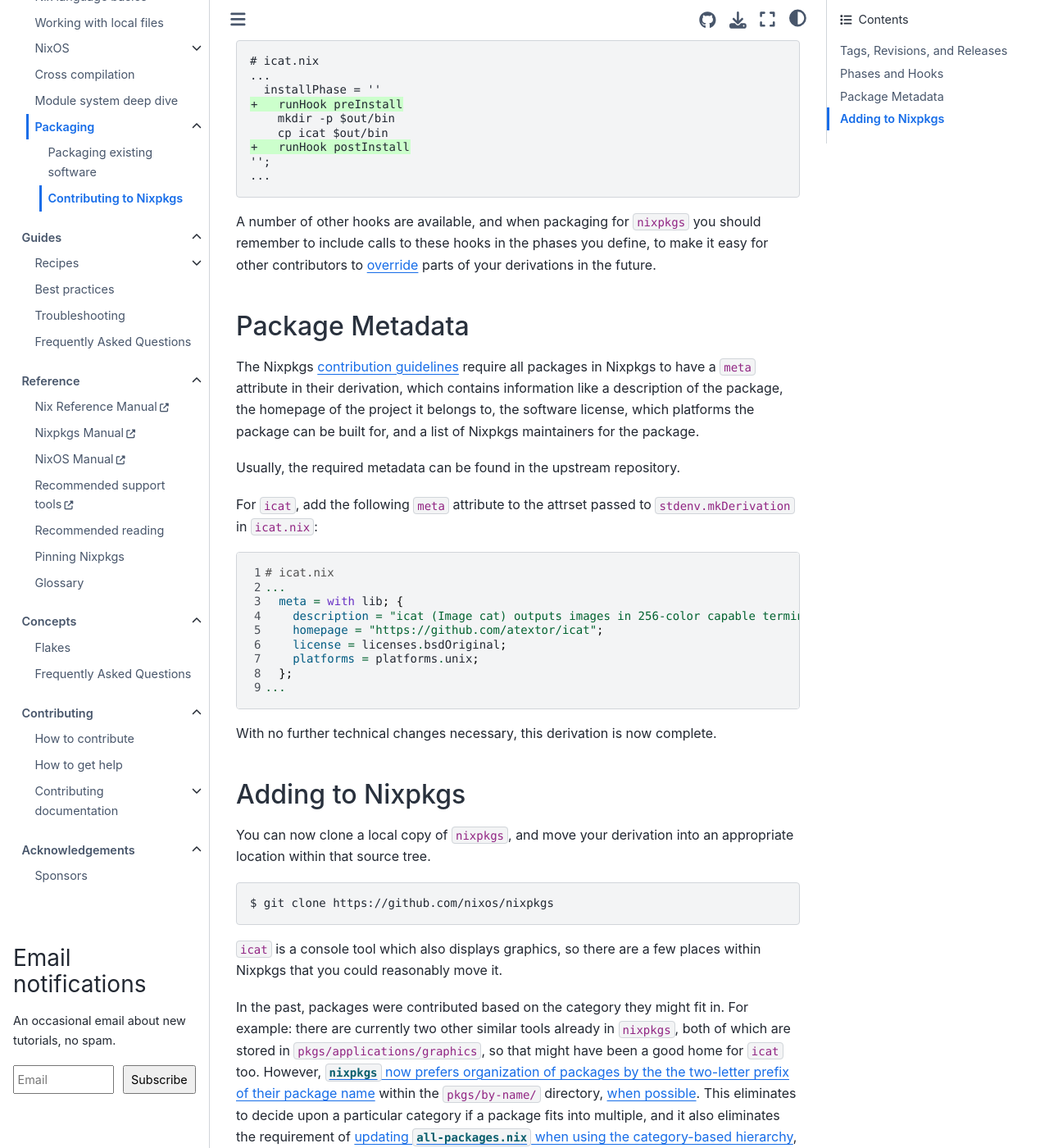
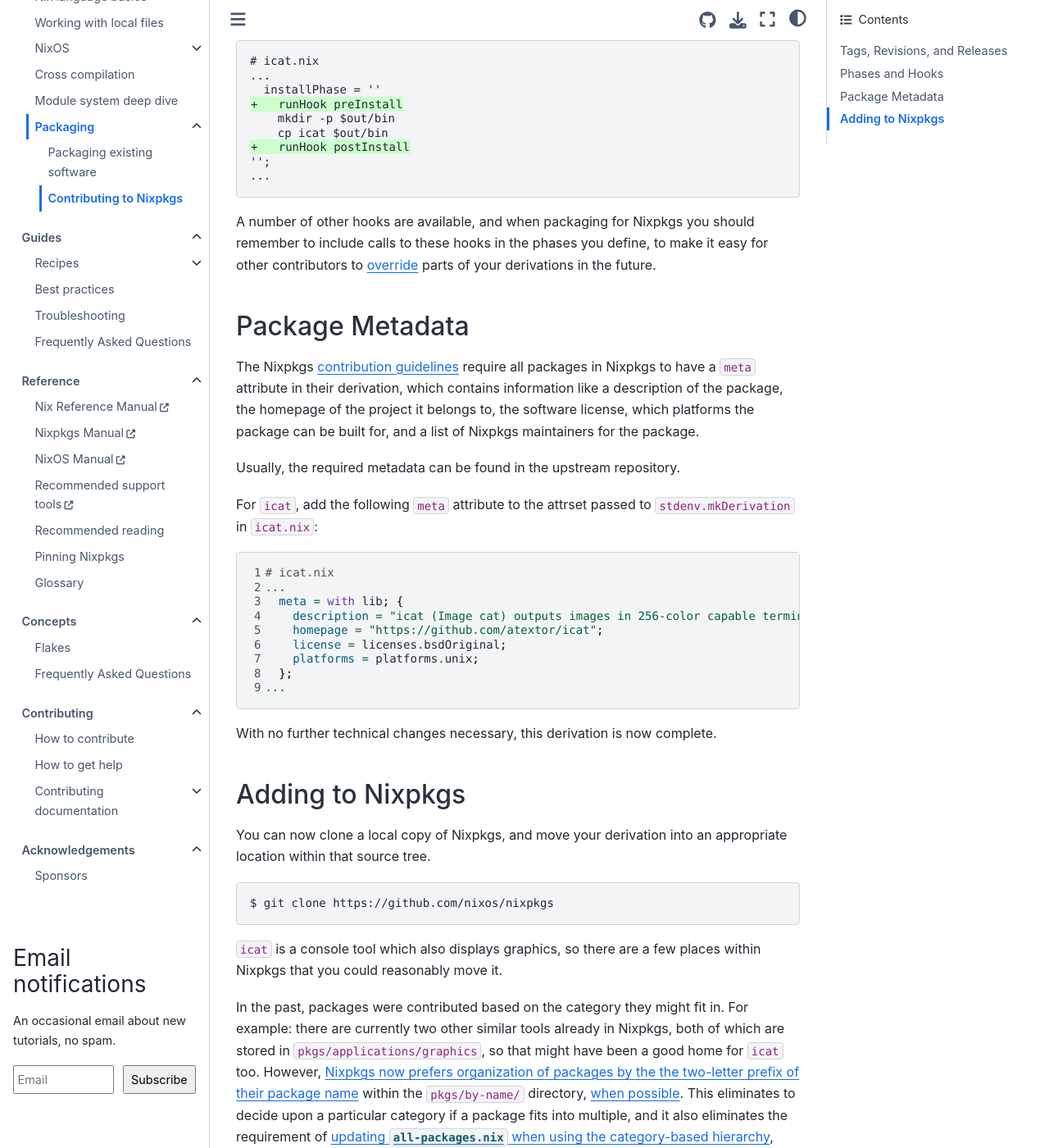
Before and after one commit to NixOS/nix.dev, a Sphinx documentation site: the page built from source/tutorials/packaging/contributing-to-nixpkgs.md, in a window 1280 px wide and 1400 px high, scrolled down 2370 px. Shown: the whole window at 82% size. Built offline with Sphinx 7.4.7 and the Sphinx Book theme 1.1.4, drawn with Linux system fonts in a browser that asks for light colours; some of the changed text lies outside the part shown.

````diff
--- a/source/tutorials/packaging/contributing-to-nixpkgs.md
+++ b/source/tutorials/packaging/contributing-to-nixpkgs.md
@@ -105,7 +105,7 @@ Finally, you used this new knowledge to update the `installPhase` of the `icat`
 ...
 ```
 
-A number of other hooks are available, and when packaging for `nixpkgs` you should remember to include calls to these hooks in the phases you define, to make it easy for other contributors to [override](https://nixos.org/manual/nixpkgs/stable/#chap-overrides) parts of your derivations in the future.
+A number of other hooks are available, and when packaging for Nixpkgs you should remember to include calls to these hooks in the phases you define, to make it easy for other contributors to [override](https://nixos.org/manual/nixpkgs/stable/#chap-overrides) parts of your derivations in the future.
 
 ## Package Metadata
 The Nixpkgs [contribution guidelines](https://nixos.org/manual/nixpkgs/stable/#part-contributing) require all packages in Nixpkgs to have a `meta` attribute in their derivation, which contains information like a description of the package, the homepage of the project it belongs to, the software license, which platforms the package can be built for, and a list of Nixpkgs maintainers for the package.
@@ -129,7 +129,7 @@ For `icat`, add the following `meta` attribute to the attrset passed to `stdenv.
 With no further technical changes necessary, this derivation is now complete.
 
 ## Adding to Nixpkgs
-You can now clone a local copy of `nixpkgs`, and move your derivation into an appropriate location within that source tree.
+You can now clone a local copy of Nixpkgs, and move your derivation into an appropriate location within that source tree.
 
 ```console
 $ git clone https://github.com/nixos/nixpkgs
@@ -137,7 +137,7 @@ $ git clone https://github.com/nixos/nixpkgs
 
 `icat` is a console tool which also displays graphics, so there are a few places within Nixpkgs that you could reasonably move it.
 
-In the past, packages were contributed based on the category they might fit in. For example: there are currently two other similar tools already in `nixpkgs`, both of which are stored in `pkgs/applications/graphics`, so that might have been a good home for `icat` too. However, [`nixpkgs` now prefers organization of packages by the the two-letter prefix of their package name](https://github.com/NixOS/nixpkgs/tree/master/pkgs/by-name#readme) within the `pkgs/by-name/` directory, [when possible](https://github.com/NixOS/nixpkgs/tree/master/pkgs/by-name#limitations). This eliminates to decide upon a particular category if a package fits into multiple, and it also eliminates the requirement of [updating `all-packages.nix` when using the category-based hierarchy](https://github.com/NixOS/nixpkgs/blob/master/pkgs/README.md#versioning), and since our case isn't bound by any naming limitations, let's use the two-letter prefix system:
+In the past, packages were contributed based on the category they might fit in. For example: there are currently two other similar tools already in Nixpkgs, both of which are stored in `pkgs/applications/graphics`, so that might have been a good home for `icat` too. However, [Nixpkgs now prefers organization of packages by the the two-letter prefix of their package name](https://github.com/NixOS/nixpkgs/tree/master/pkgs/by-name#readme) within the `pkgs/by-name/` directory, [when possible](https://github.com/NixOS/nixpkgs/tree/master/pkgs/by-name#limitations). This eliminates to decide upon a particular category if a package fits into multiple, and it also eliminates the requirement of [updating `all-packages.nix` when using the category-based hierarchy](https://github.com/NixOS/nixpkgs/blob/master/pkgs/README.md#versioning), and since our case isn't bound by any naming limitations, let's use the two-letter prefix system:
 
 ```console
 $ mkdir nixpkgs/pkgs/by-name/ic/icat
@@ -192,7 +192,7 @@ Assuming that the package builds and run on our machine, it is now ready for sub
 
 ## Next Steps
 
-All that remains is to make sure your familiarise yourself with the conventions of [contributing to `nixpkgs`](https://github.com/NixOS/nixpkgs/blob/master/CONTRIBUTING.md) and the conventions defining [package maintainers](https://github.com/NixOS/nixpkgs/tree/master/maintainers#readme).
+All that remains is to make sure your familiarise yourself with the conventions of [contributing to Nixpkgs](https://github.com/NixOS/nixpkgs/blob/master/CONTRIBUTING.md) and the conventions defining [package maintainers](https://github.com/NixOS/nixpkgs/tree/master/maintainers#readme).
 
 :::{note}
 Before you submit your package, you must:
````
Also changed, not shown: source/tutorials/packaging/index.md (+1 -1 lines).
